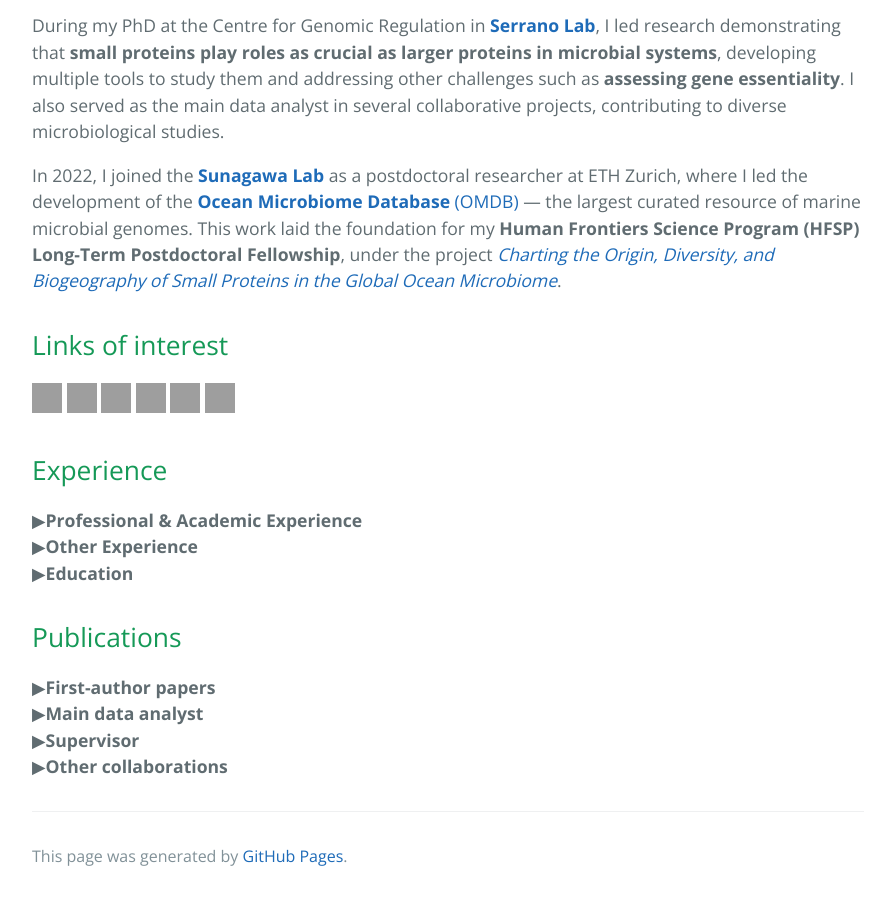
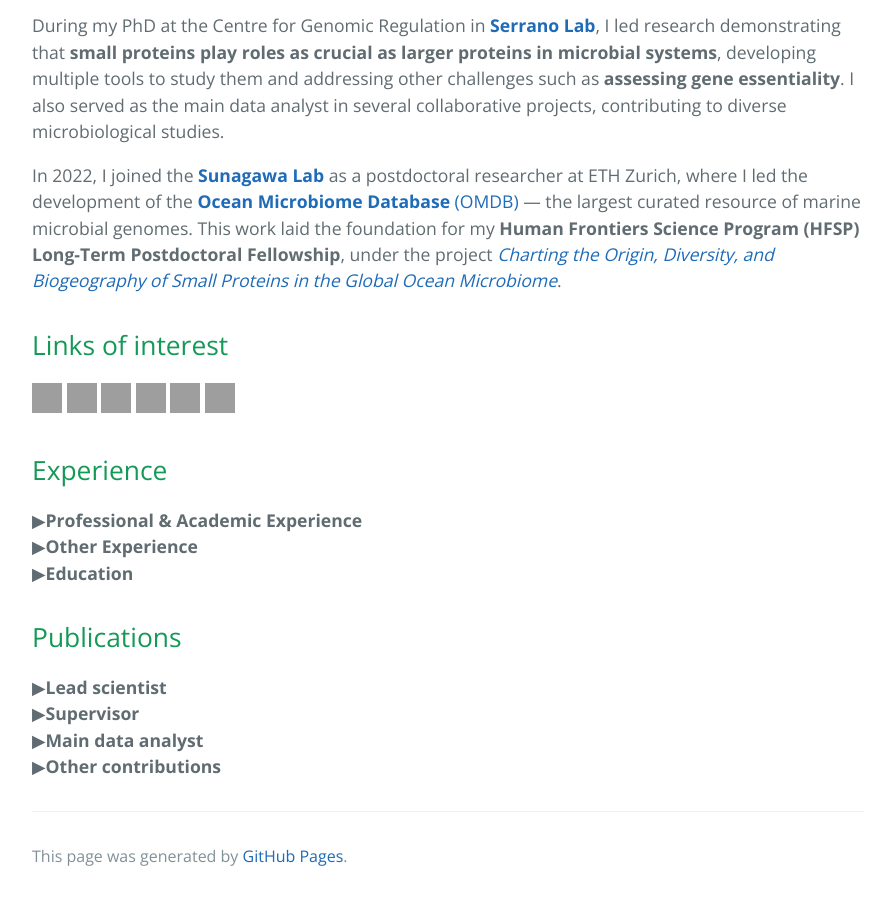
Before and after one commit to samuelmiver/samuelmiver.github.io, a Jekyll site: the page built from index.md, in a window 1280 px wide and 900 px high, scrolled down 575 px, cut to the strip 0-900 px from the top of the window. Shown: the whole strip, without its empty margins (192-1083 px from the left). Built offline with Jekyll 4.4.1, drawn with Linux system fonts in a browser that asks for light colours; our own code applies the rules of GitHub Pages for plain Markdown files; grey boxes are pictures that could not be loaded.

Commit message:
updated papers

```diff
--- a/index.md
+++ b/index.md
@@ -124,7 +124,7 @@ details[open] summary:before {
 ## Publications
 
 <details>
-  <summary><strong>First-author papers</strong></summary>
+  <summary><strong>Lead scientist</strong></summary>
   <ul>
     <li>
       "<strong> In silico typing maps the natural diversity of  <em>Escherichia coli</em> transporter-dependent capsules</strong>" — Samuel Miravet-Verde, Elisabetta Cacace, Carine Roese Mores, ..., Shinichi Sunagawa, Timothy G. Keys. <em>Nature Microbiology</em> (23 Apr 2026).
@@ -154,6 +154,28 @@ details[open] summary:before {
 </details>
 
 <details>
+  <summary><strong>Supervisor</strong></summary>
+  <ul>
+    <li>
+      "<strong>Exon inclusion signatures enable accurate estimation of splicing factor activity</strong>" — Miquel Anglada-Girotto, Daniel F. Moakley, ..., Samuel Miravet-Verde, Andrea Califano, Luis Serrano. <em>Nature Communications</em> (12 Mar 2026).
+      <a href="https://www.nature.com/articles/s41467-026-69642-3" target="_blank" rel="noopener noreferrer">📄 Link</a>
+    </li>
+    <li>
+      "<strong>Using single-cell perturbation screens to decode the regulatory architecture of splicing factor programs</strong>" — Miquel Anglada-Girotto, Samuel Miravet-Verde, Luis Serrano. <em>Nucleic Acids Research</em> (17 Oct 2025).
+      <a href="https://academic.oup.com/nar/article/53/19/gkaf855/8285795" target="_blank" rel="noopener noreferrer">📄 Link</a>
+    </li>
+    <li>
+      "<strong>In silico RNA isoform screening to identify potential cancer driver exons with therapeutic applications</strong>" — Miquel Anglada-Girotto, Ludovica Ciampi, ..., Samuel Miravet-Verde, Luis Serrano. <em>Nature Communications</em> (26 Dec 2024).
+      <a href="https://www.nature.com/articles/s41467-024-51380-z" target="_blank" rel="noopener noreferrer">📄 Link</a>
+    </li>
+    <li>
+      "<strong>robustica: customizable robust independent component analysis</strong>" — Miquel Anglada-Girotto, Samuel Miravet-Verde, ..., Sarah A. Head. <em>BMC Bioinformatics</em> (16 Aug 2022).
+      <a href="https://bmcbioinformatics.biomedcentral.com/articles/10.1186/s12859-022-05043-9" target="_blank" rel="noopener noreferrer">📄 Link</a>
+    </li>
+  </ul>
+</details>
+
+<details>
   <summary><strong>Main data analyst</strong></summary>
   <ul>
     <li>
@@ -176,44 +198,30 @@ details[open] summary:before {
 </details>
 
 <details>
-  <summary><strong>Supervisor</strong></summary>
+  <summary><strong>Other contributions</strong></summary>
   <ul>
     <li>
-      "<strong>Exon inclusion signatures enable accurate estimation of splicing factor activity</strong>" — Miquel Anglada-Girotto, Daniel F. Moakley, ..., Samuel Miravet-Verde, Andrea Califano, Luis Serrano. <em>Nature Communications</em> (12 Mar 2026).
-      <a href="https://www.nature.com/articles/s41467-026-69642-3" target="_blank" rel="noopener noreferrer">📄 Link</a>
+      "<strong>Planetary structure and drivers of diazotroph communities reveal key reservoirs of nitrogen-fixation potential</strong>" — Lucas J. Ustick, ..., Samuel Miravet-Verde, Jaime Huerta-Cepas, Shinichi Sunagawa, Michael Kuhn, Peer Bork. <em>bioRxiv</em> (10 Jun 2026).
+    <a href="https://doi.org/10.64898/2026.07.27.741065" target="_blank" rel="noopener noreferrer">📄 Link</a>
     </li>
     <li>
-      "<strong>Using single-cell perturbation screens to decode the regulatory architecture of splicing factor programs</strong>" — Miquel Anglada-Girotto, Samuel Miravet-Verde, Luis Serrano. <em>Nucleic Acids Research</em> (17 Oct 2025).
-      <a href="https://academic.oup.com/nar/article/53/19/gkaf855/8285795" target="_blank" rel="noopener noreferrer">📄 Link</a>
+      "<strong>The ultrasmall ocean microbiome: a reservoir of microbial diversity and nitrogen fixation</strong>" — Chloé A. Höllerer, Samuel Miravet-Verde, ..., Shinichi Sunagawa, Chris Bowler. <em>bioRxiv</em> (Date).
+      <a href="https://doi.org/10.64898/2026.06.16.732551" target="_blank" rel="noopener noreferrer">📄 Link</a>
     </li>
     <li>
-      "<strong>In silico RNA isoform screening to identify potential cancer driver exons with therapeutic applications</strong>" — Miquel Anglada-Girotto, Ludovica Ciampi, ..., Samuel Miravet-Verde, Luis Serrano. <em>Nature Communications</em> (26 Dec 2024).
-      <a href="https://www.nature.com/articles/s41467-024-51380-z" target="_blank" rel="noopener noreferrer">📄 Link</a>
+      "<strong>Variations in the latitudinal diversity gradients of the ocean microbiome</strong>" — Dominic Eriksson, Jonas Schiller, ..., Samuel Miravet-Verde, ..., Shinichi Sunagawa, Peer Bork, Meike Vogt. <em>Cell Host & Microbe</em> (10 Jun 2026).
+      <a href="https://doi.org/10.1016/j.chom.2026.05.016" target="_blank" rel="noopener noreferrer">📄 Link</a>
     </li>
-    <li>
-      "<strong>robustica: customizable robust independent component analysis</strong>" — Miquel Anglada-Girotto, Samuel Miravet-Verde, ..., Sarah A. Head. <em>BMC Bioinformatics</em> (16 Aug 2022).
-      <a href="https://bmcbioinformatics.biomedcentral.com/articles/10.1186/s12859-022-05043-9" target="_blank" rel="noopener noreferrer">📄 Link</a>
-    </li>
-  </ul>
-</details>
-
-<details>
-  <summary><strong>Other collaborations</strong></summary>
-  <ul>
     <li>
       "<strong>Coral microbiomes as reservoirs of unknown genomic and biosynthetic diversity</strong>" — Fabienne Wiederkehr, Lucas Paoli, ..., Samuel Miravet-Verde, ..., Shinichi Sunagawa. <em>Nature</em> (25 Feb 2026).
       <a href="https://www.nature.com/articles/s41586-026-10159-6" target="_blank" rel="noopener noreferrer">📄 Link</a>
-    </li>
-    <li>
-      "<strong>Variations in the latitudinal diversity gradients of the ocean microbiome</strong>" — Dominic Eriksson, Jonas Schiller, ..., Samuel Miravet-Verde, ..., Shinichi Sunagawa, Peer Bork, Meike Vogt. <em>bioRxiv</em> (13 Oct 2025).
-      <a href="https://www.biorxiv.org/content/10.1101/2025.10.13.682024v2.abstract" target="_blank" rel="noopener noreferrer">📄 Link</a>
     </li>
     <li>
       "<strong>Transcriptomic profiles of single-copy marker genes enable predicting bacterial growth states in microbial communities</strong>" — Melanie Staeubli, ..., Samuel Miravet-Verde, ..., Shinichi Sunagawa. <em>bioRxiv</em> (26 Aug 2025).
       <a href="https://www.biorxiv.org/content/10.1101/2025.08.26.672432v1.full" target="_blank" rel="noopener noreferrer">📄 Link</a>
     </li>
     <li>
-      "<strong>A roadmap for equitable reuse of public microbiome data</strong>" —Laura A. Hug, Roland Hatzenpichler, ..., The Data Reuse Consortium*, Alexander J. Probst <em>Nature Microbiology</em> (26 Sep 2025).
+      "<strong>A roadmap for equitable reuse of public microbiome data</strong>" — Laura A. Hug, Roland Hatzenpichler, ..., The Data Reuse Consortium*, Alexander J. Probst <em>Nature Microbiology</em> (26 Sep 2025).
       <a href="https://www.nature.com/articles/s41564-025-02116-2" target="_blank" rel="noopener noreferrer">📄 Link</a>
     </li>
     <li>
```
